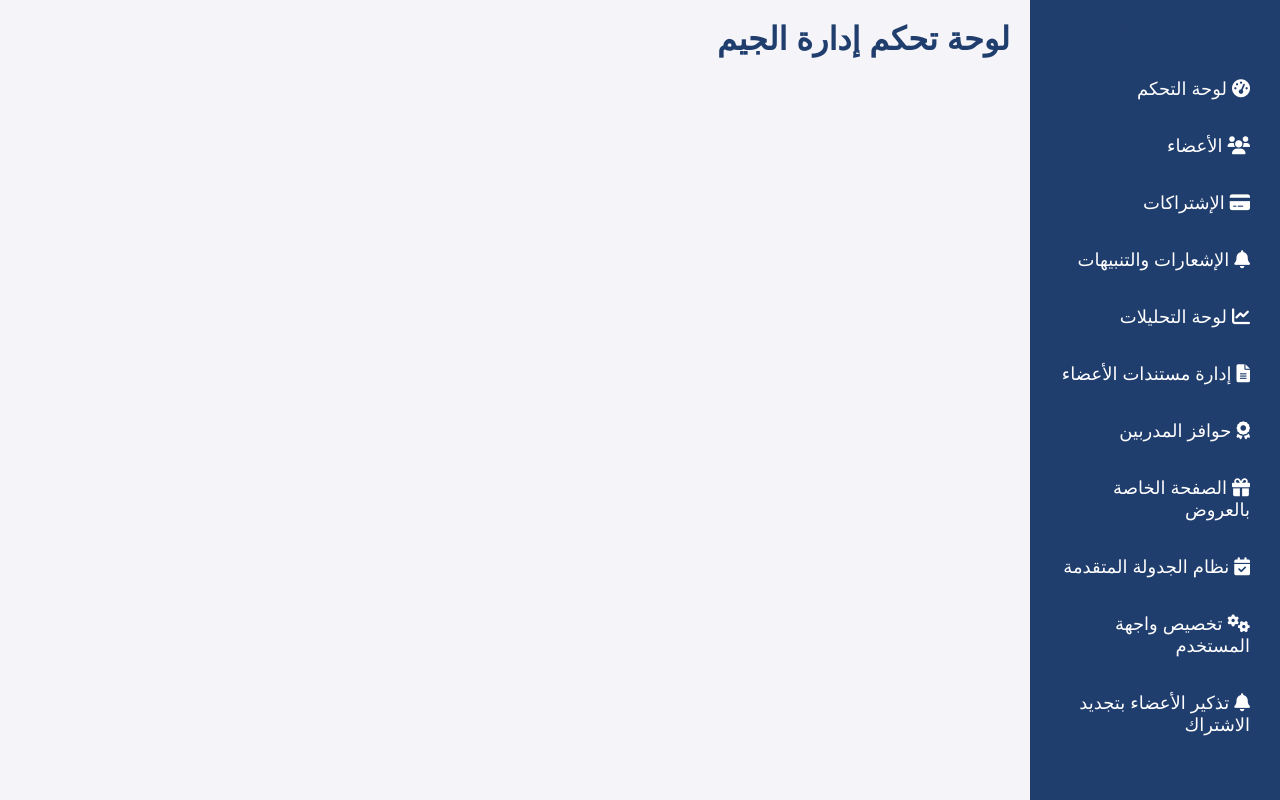
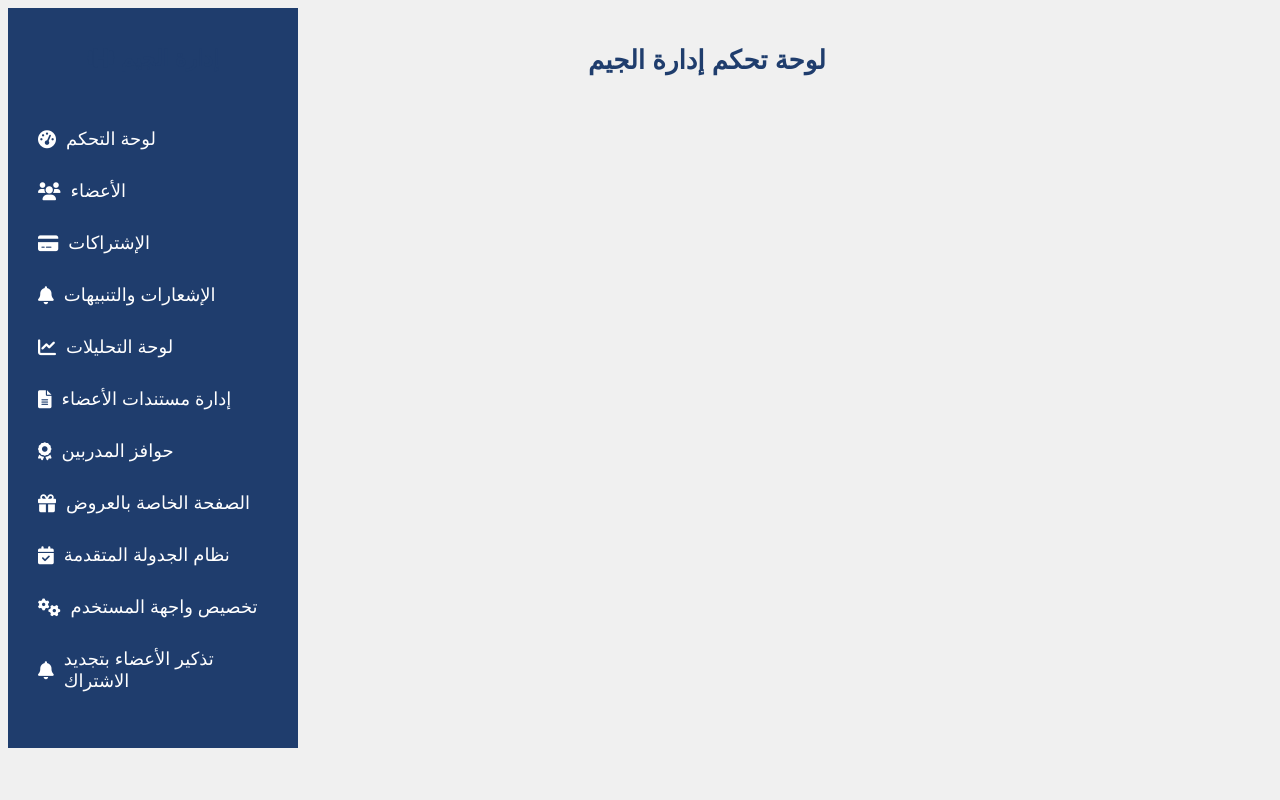
Before and after one commit to m013255m/gymstykl, a PHP site: page / in a window 1280 px wide. Run offline with PHP 8.4, Linux system fonts and the light colour scheme.

Commit message:
Update style.css

```diff
--- a/style.css
+++ b/style.css
@@ -1,44 +1,49 @@
-* {
-    margin: 0;
-    padding: 0;
-    box-sizing: border-box;
-    font-family: Arial, sans-serif;
-}
-
 body {
     display: flex;
-    background-color: #f4f4f9;
-    direction: rtl;
+    background-color: #f0f0f0;
+    font-family: 'Arial', sans-serif;
+    color: #333;
 }
 
 .sidebar {
     width: 250px;
     background-color: #1f3d6d;
     color: white;
-    min-height: 100vh;
     padding: 20px;
-    transition: transform 0.3s ease;
+    display: flex;
+    flex-direction: column;
+    align-items: center;
+}
+
+.sidebar .logo img {
+    width: 50px;
+    margin-bottom: 10px;
 }
 
 .sidebar h2 {
+    font-size: 22px;
+    margin-bottom: 20px;
     text-align: center;
-    margin-bottom: 20px;
 }
 
 .sidebar ul {
     list-style-type: none;
+    padding: 0;
+    width: 100%;
 }
 
 .sidebar ul li {
-    margin: 15px 0;
+    margin: 10px 0;
 }
 
 .sidebar ul li a {
     color: white;
     text-decoration: none;
     font-size: 18px;
-    display: block;
+    display: flex;
+    align-items: center;
     padding: 10px;
+    border-radius: 5px;
     transition: background-color 0.3s;
 }
 
@@ -46,47 +51,53 @@ body {
     background-color: #2c4d77;
 }
 
+.sidebar ul li a i {
+    margin-right: 10px;
+}
+
 .content {
     flex: 1;
     padding: 20px;
+    margin-left: 270px;
 }
 
 h1 {
     color: #1f3d6d;
+    font-size: 26px;
+    margin-bottom: 20px;
 }
 
 h2 {
+    color: #1f3d6d;
+    font-size: 22px;
     margin-bottom: 15px;
-    color: #1f3d6d;
 }
 
 .section-content {
     display: none;
+    margin-top: 20px;
 }
 
 .section-content.active {
     display: block;
 }
 
-form {
-    margin-bottom: 20px;
-}
-
 form input, form select, form textarea {
     width: 100%;
-    padding: 10px;
-    margin-bottom: 10px;
+    padding: 12px;
+    margin-bottom: 15px;
+    border-radius: 5px;
     border: 1px solid #ccc;
-    border-radius: 5px;
 }
 
 button {
     background-color: #1f3d6d;
     color: white;
-    padding: 10px;
+    padding: 12px 20px;
     border: none;
     border-radius: 5px;
     cursor: pointer;
+    transition: background-color 0.3s;
 }
 
 button:hover {
@@ -100,7 +111,7 @@ table {
 }
 
 th, td {
-    padding: 10px;
+    padding: 12px;
     text-align: center;
     border: 1px solid #ddd;
 }
@@ -113,6 +124,10 @@ th {
 td button {
     background-color: #ff5555;
     color: white;
+    padding: 6px 12px;
+    border: none;
+    border-radius: 5px;
+    cursor: pointer;
 }
 
 td button:hover {
@@ -126,7 +141,7 @@ td button:hover {
 
 #renewal-list li {
     background-color: #ffcc00;
-    padding: 10px;
+    padding: 12px;
     margin: 5px 0;
     border-radius: 5px;
 }
@@ -138,9 +153,16 @@ td button:hover {
 
     .sidebar {
         width: 100%;
+        margin-bottom: 20px;
     }
 
     .content {
         margin-left: 0;
     }
 }
+
+/* تأثير التكبير للأقسام */
+.section-content:hover {
+    transform: scale(1.03);
+    transition: transform 0.3s ease;
+}
```
